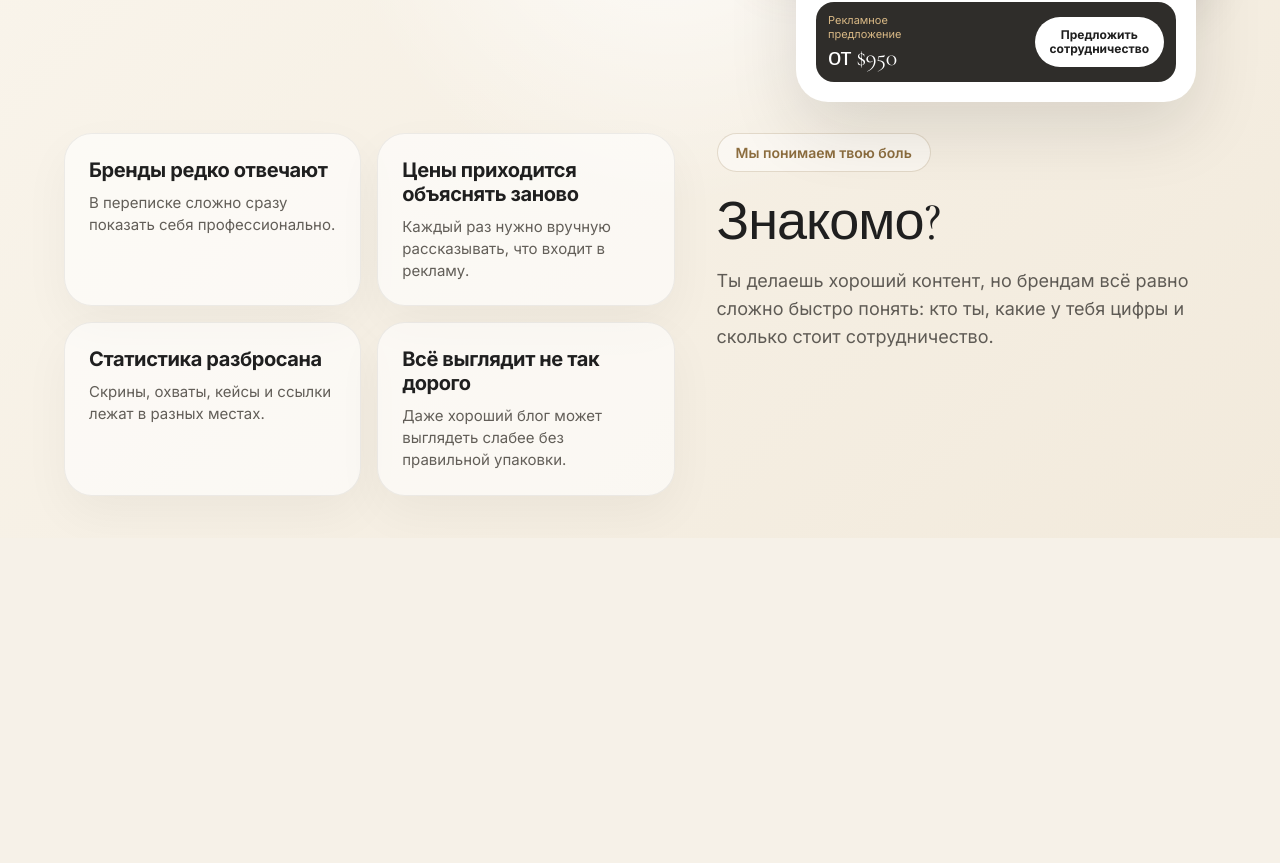
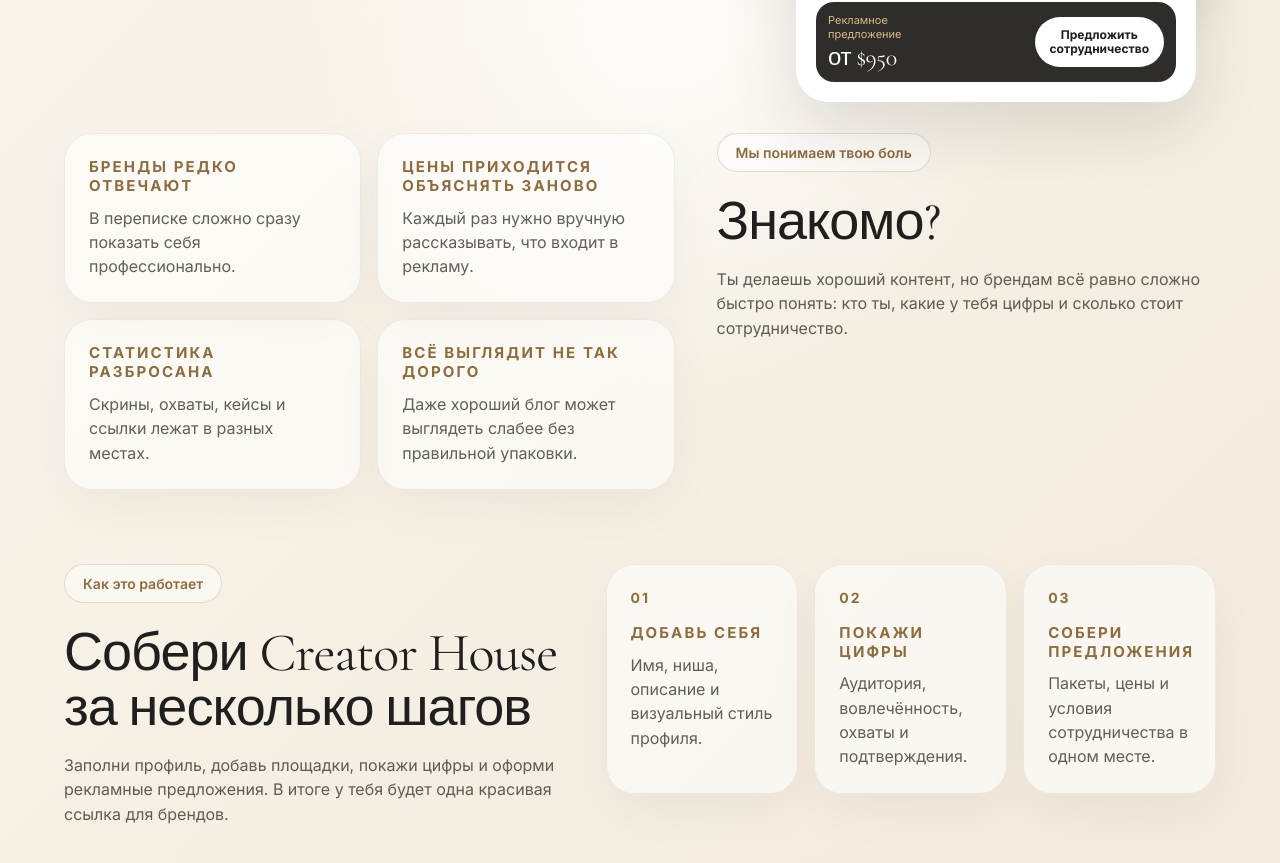
Before and after one commit to tsstish/creator-house, a Next.js app: page / in a window 1280 px wide. Shown: the part 603-1466 px from the top of the page. Before the commit the page ends 1141 px from the top, so only its background shows below. Built offline with nearby package versions, Linux system fonts and the light colour scheme.

Commit message:
Update page.tsx

```diff
--- a/app/page.tsx
+++ b/app/page.tsx
@@ -383,16 +383,11 @@
           </div>
         </div>
 
-        <section
-  style={{
-    marginTop: 28,
-    padding: "44px 0 18px",
-  }}
->
+        <section style={{ marginTop: 28, padding: "44px 0 18px" }}>
   <div
     style={{
       display: "grid",
-      gridTemplateColumns: "1.1fr 0.9fr",
+      gridTemplateColumns: "minmax(560px, 1.1fr) minmax(420px, 0.9fr)",
       gap: 42,
       alignItems: "start",
     }}
@@ -405,22 +400,10 @@
       }}
     >
       {[
-        [
-          "Бренды редко отвечают",
-          "В переписке сложно сразу показать себя профессионально.",
-        ],
-        [
-          "Цены приходится объяснять заново",
-          "Каждый раз нужно вручную рассказывать, что входит в рекламу.",
-        ],
-        [
-          "Статистика разбросана",
-          "Скрины, охваты, кейсы и ссылки лежат в разных местах.",
-        ],
-        [
-          "Всё выглядит не так дорого",
-          "Даже хороший блог может выглядеть слабее без правильной упаковки.",
-        ],
+        ["Бренды редко отвечают", "В переписке сложно сразу показать себя профессионально."],
+        ["Цены приходится объяснять заново", "Каждый раз нужно вручную рассказывать, что входит в рекламу."],
+        ["Статистика разбросана", "Скрины, охваты, кейсы и ссылки лежат в разных местах."],
+        ["Всё выглядит не так дорого", "Даже хороший блог может выглядеть слабее без правильной упаковки."],
       ].map(([title, text]) => (
         <div
           key={title}
@@ -436,8 +419,12 @@
           <h3
             style={{
               margin: "0 0 10px",
-              fontSize: 20,
-              letterSpacing: "-0.02em",
+              fontSize: 15,
+              lineHeight: 1.25,
+              letterSpacing: ".14em",
+              textTransform: "uppercase",
+              color: "#8C6D3E",
+              fontWeight: 700,
             }}
           >
             {title}
@@ -447,8 +434,8 @@
             style={{
               margin: 0,
               color: "#625e58",
-              fontSize: 15,
-              lineHeight: 1.45,
+              fontSize: 16,
+              lineHeight: 1.52,
             }}
           >
             {text}
@@ -488,10 +475,10 @@
 
       <p
         style={{
-          fontSize: 18,
-          lineHeight: 1.55,
+          fontSize: 16,
+          lineHeight: 1.52,
           color: "#5f5b55",
-          maxWidth: 520,
+          maxWidth: 620,
           margin: 0,
         }}
       >
@@ -501,6 +488,123 @@
     </div>
   </div>
 </section>
+
+<section style={{ padding: "56px 0 24px" }}>
+  <div
+    style={{
+      display: "grid",
+      gridTemplateColumns: "minmax(420px, 0.9fr) minmax(560px, 1.1fr)",
+      gap: 42,
+      alignItems: "start",
+    }}
+  >
+    <div>
+      <div
+        style={{
+          display: "inline-flex",
+          padding: "10px 18px",
+          borderRadius: 999,
+          border: "1px solid rgba(140,109,62,.22)",
+          background: "rgba(255,255,255,.46)",
+          color: "#8C6D3E",
+          fontSize: 14,
+          fontWeight: 600,
+          marginBottom: 22,
+        }}
+      >
+        Как это работает
+      </div>
+
+      <h2
+        className="display"
+        style={{
+          fontSize: 54,
+          lineHeight: 1.02,
+          margin: "0 0 18px",
+          maxWidth: 560,
+        }}
+      >
+        Собери Creator House за несколько шагов
+      </h2>
+
+      <p
+        style={{
+          fontSize: 16,
+          lineHeight: 1.52,
+          color: "#5f5b55",
+          maxWidth: 620,
+          margin: 0,
+        }}
+      >
+        Заполни профиль, добавь площадки, покажи цифры и оформи рекламные
+        предложения. В итоге у тебя будет одна красивая ссылка для брендов.
+      </p>
+    </div>
+
+    <div
+      style={{
+        display: "grid",
+        gridTemplateColumns: "repeat(3, minmax(180px, 1fr))",
+        gap: 16,
+      }}
+    >
+      {[
+        ["01", "Добавь себя", "Имя, ниша, описание и визуальный стиль профиля."],
+        ["02", "Покажи цифры", "Аудитория, вовлечённость, охваты и подтверждения."],
+        ["03", "Собери предложения", "Пакеты, цены и условия сотрудничества в одном месте."],
+      ].map(([number, title, text]) => (
+        <div
+          key={number}
+          style={{
+            minWidth: 180,
+            background: "rgba(255,255,255,.58)",
+            border: "1px solid rgba(31,31,31,.07)",
+            borderRadius: 28,
+            padding: 24,
+            boxShadow: "0 18px 48px rgba(31,31,31,.045)",
+          }}
+        >
+          <div
+            style={{
+              color: "#8C6D3E",
+              fontSize: 14,
+              fontWeight: 700,
+              letterSpacing: ".14em",
+              marginBottom: 18,
+            }}
+          >
+            {number}
+          </div>
+
+          <h3
+            style={{
+              margin: "0 0 10px",
+              fontSize: 15,
+              lineHeight: 1.25,
+              letterSpacing: ".14em",
+              textTransform: "uppercase",
+              color: "#8C6D3E",
+              fontWeight: 700,
+            }}
+          >
+            {title}
+          </h3>
+
+          <p
+            style={{
+              margin: 0,
+              color: "#625e58",
+              fontSize: 16,
+              lineHeight: 1.52,
+            }}
+          >
+            {text}
+          </p>
+        </div>
+      ))}
+    </div>
+  </div>
+</section>
       </section>
     </main>
   );
```
